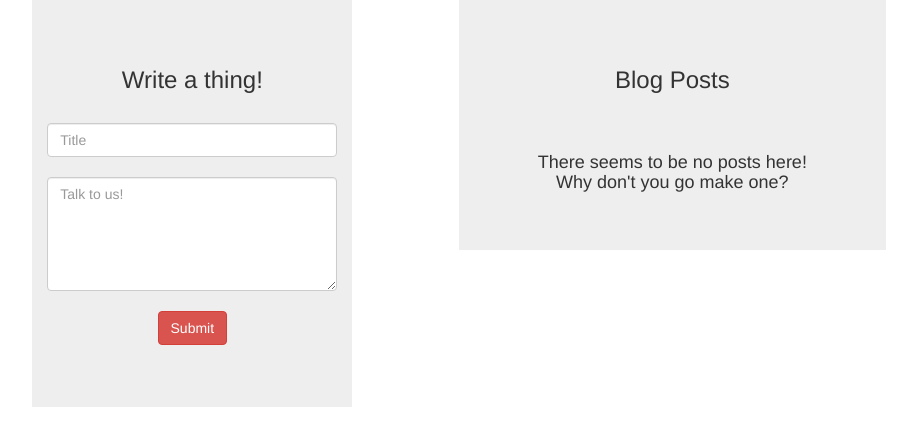
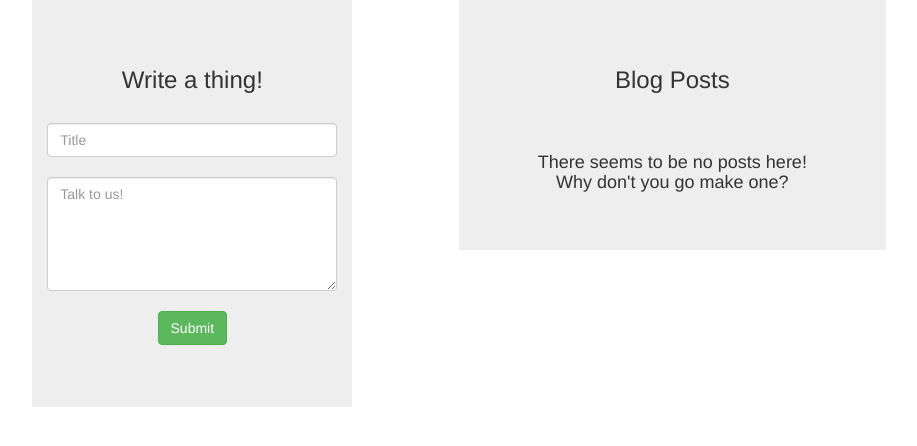
Before and after one commit to davidbang/Blog, a Flask app: page / in a window 1280 px wide. Shown: the part 215-661 px from the top of the page, without its empty margins (181-1098 px from the left). Run offline with Flask 2, Linux system fonts and the light colour scheme; data that the repository does not hold is empty; some libraries are stand-ins or nearby versions.

Commit message:
changed danger to success

```diff
--- a/templates/index.html
+++ b/templates/index.html
@@ -22,7 +22,7 @@ Feel free to share your thoughts with us!
   <br>
   <textarea rows="5" type="text" class="form-control" name="blogtext" placeholder="Talk to us!"></textarea>
   <br>
-  <input type="submit" class="btn btn-danger" name="submit" value="Submit">
+  <input type="submit" class="btn btn-success" name="submit" value="Submit">
 </form>
 {% endblock left %}
 
--- a/templates/title.html
+++ b/templates/title.html
@@ -23,7 +23,7 @@ Blog - {{title}}
   <br>
   <textarea rows="5" type="text" class="form-control" name="comment" placeholder="Write a comment"></textarea>
   <br>
-  <input type="submit" class="btn btn-danger" name="submitc" value="Submit">
+  <input type="submit" class="btn btn-success" name="submitc" value="Submit">
   <br>
 </form>
 {% endblock left %}
```
